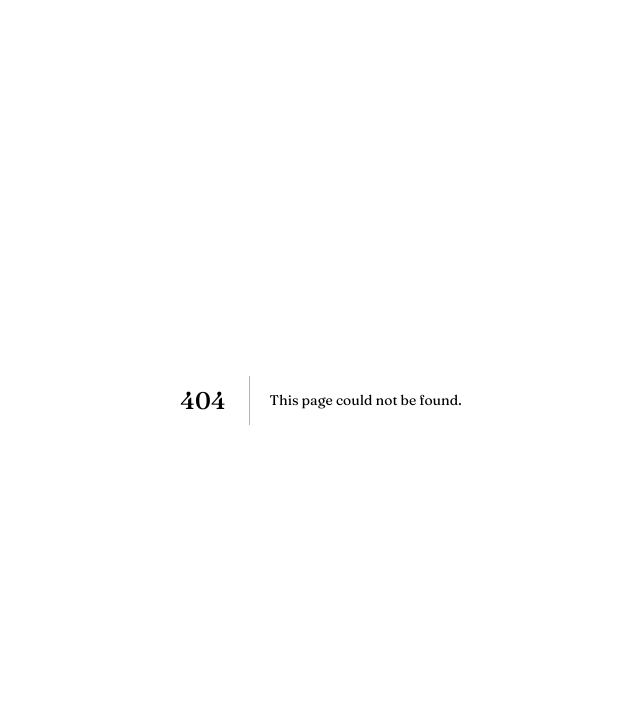
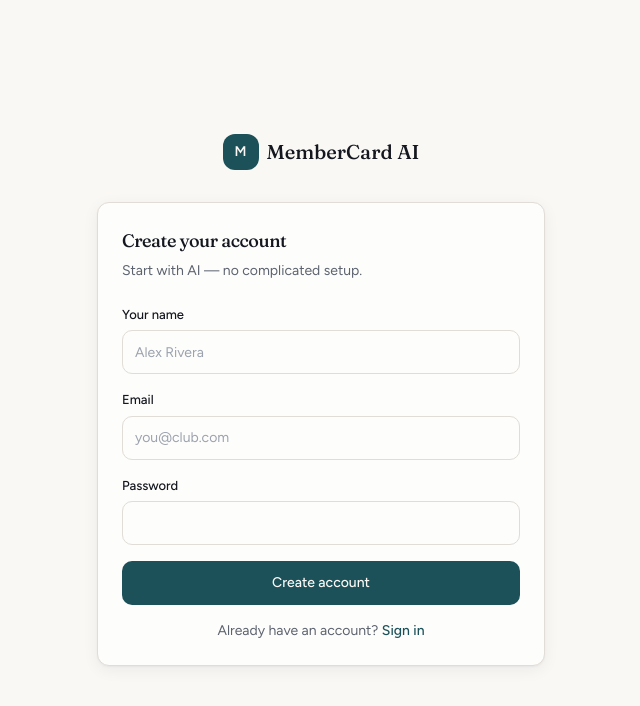
Before and after one commit to lilcoins89/membercard-ai, a Next.js app: page /login in a window 1280 px wide. Before the commit this address had no page. Shown: the top 706 px of the page, without its empty margins (319-959 px from the left). Built offline with nearby package versions, Linux system fonts and the light colour scheme.

Commit message:
Add login, AI chat page, members list, and verify API

```diff
--- /dev/null
+++ b/src/app/app/ai/page.tsx
@@ -0,0 +1,71 @@
+"use client";
+
+import { useRef, useState } from "react";
+import { Send, Sparkles } from "lucide-react";
+import { Button } from "@/components/ui/button";
+
+type Msg = { role: "user" | "assistant"; content: string };
+
+const STARTER: Msg[] = [{
+  role: "assistant",
+  content: "Let's create your membership program. What is the name of your organization?",
+}];
+
+export default function AIPage() {
+  const [messages, setMessages] = useState<Msg[]>(STARTER);
+  const [input, setInput] = useState("");
+  const [loading, setLoading] = useState(false);
+  const bottomRef = useRef<HTMLDivElement>(null);
+
+  async function send() {
+    const text = input.trim();
+    if (!text || loading) return;
+    const next = [...messages, { role: "user" as const, content: text }];
+    setMessages(next);
+    setInput("");
+    setLoading(true);
+    try {
+      const res = await fetch("/api/ai/chat", {
+        method: "POST",
+        headers: { "Content-Type": "application/json" },
+        body: JSON.stringify({ messages: next }),
+      });
+      const data = await res.json();
+      setMessages((m) => [...m, { role: "assistant", content: data.message?.content ?? data.error ?? "Done." }]);
+    } catch {
+      setMessages((m) => [...m, { role: "assistant", content: "AI is temporarily unavailable." }]);
+    } finally {
+      setLoading(false);
+      setTimeout(() => bottomRef.current?.scrollIntoView({ behavior: "smooth" }), 50);
+    }
+  }
+
+  return (
+    <div className="mx-auto flex max-w-3xl min-h-[70vh] flex-col rounded-2xl border border-border bg-card shadow-soft">
+      <div className="flex items-center gap-2 border-b border-border px-5 py-4">
+        <Sparkles className="size-4 text-primary" />
+        <div>
+          <h1 className="font-display text-lg font-medium">AI assistant</h1>
+          <p className="text-xs text-muted-foreground">Tell AI what you need. It creates members, cards, and designs.</p>
+        </div>
+      </div>
+      <div className="flex-1 space-y-4 overflow-y-auto px-5 py-4">
+        {messages.map((m, i) => (
+          <div key={i} className={`flex ${m.role === "user" ? "justify-end" : "justify-start"}`}>
+            <div className={`max-w-[85%] rounded-2xl px-4 py-2.5 text-sm leading-relaxed ${
+              m.role === "user" ? "bg-primary text-primary-foreground" : "bg-secondary text-foreground"
+            }`}>{m.content}</div>
+          </div>
+        ))}
+        {loading && <div className="text-sm text-muted-foreground">Thinking…</div>}
+        <div ref={bottomRef} />
+      </div>
+      <form className="flex gap-2 border-t border-border p-4" onSubmit={(e) => { e.preventDefault(); void send(); }}>
+        <input value={input} onChange={(e) => setInput(e.target.value)}
+          placeholder="e.g. Royal Fitness Club, Premium membership…"
+          className="h-11 flex-1 rounded-md border border-input bg-background px-3 text-sm outline-none focus-visible:ring-2 focus-visible:ring-ring" />
+        <Button type="submit" disabled={loading || !input.trim()}><Send className="size-4" /> Send</Button>
+      </form>
+    </div>
+  );
+}
--- /dev/null
+++ b/src/app/login/page.tsx
@@ -0,0 +1,96 @@
+"use client";
+
+import Link from "next/link";
+import { useState } from "react";
+import { useRouter } from "next/navigation";
+import { Button } from "@/components/ui/button";
+import { Input } from "@/components/ui/input";
+import { Card, CardContent, CardDescription, CardHeader, CardTitle } from "@/components/ui/card";
+
+export default function LoginPage() {
+  const router = useRouter();
+  const [mode, setMode] = useState<"signin" | "signup">("signup");
+  const [email, setEmail] = useState("");
+  const [password, setPassword] = useState("");
+  const [name, setName] = useState("");
+  const [loading, setLoading] = useState(false);
+  const [error, setError] = useState<string | null>(null);
+
+  async function onSubmit(e: React.FormEvent) {
+    e.preventDefault();
+    setLoading(true);
+    setError(null);
+    if (!process.env.NEXT_PUBLIC_SUPABASE_URL) {
+      router.push("/app/ai");
+      return;
+    }
+    try {
+      const { createClient } = await import("@/lib/supabase/client");
+      const supabase = createClient();
+      if (mode === "signup") {
+        const { error: err } = await supabase.auth.signUp({
+          email, password, options: { data: { full_name: name } },
+        });
+        if (err) throw err;
+      } else {
+        const { error: err } = await supabase.auth.signInWithPassword({ email, password });
+        if (err) throw err;
+      }
+      router.push("/app/ai");
+    } catch (err) {
+      setError(err instanceof Error ? err.message : "Authentication failed.");
+    } finally {
+      setLoading(false);
+    }
+  }
+
+  return (
+    <div className="grid min-h-dvh place-items-center bg-background px-4">
+      <div className="w-full max-w-md">
+        <div className="mb-8 text-center">
+          <Link href="/" className="inline-flex items-center gap-2">
+            <span className="grid size-9 place-items-center rounded-lg bg-primary text-sm font-semibold text-primary-foreground">M</span>
+            <span className="font-display text-xl font-medium">MemberCard AI</span>
+          </Link>
+        </div>
+        <Card>
+          <CardHeader>
+            <CardTitle>{mode === "signup" ? "Create your account" : "Welcome back"}</CardTitle>
+            <CardDescription>
+              {mode === "signup" ? "Start with AI — no complicated setup." : "Sign in to manage memberships and cards."}
+            </CardDescription>
+          </CardHeader>
+          <CardContent>
+            <form onSubmit={onSubmit} className="space-y-4">
+              {mode === "signup" && (
+                <div>
+                  <label className="mb-1.5 block text-[13px] font-medium">Your name</label>
+                  <Input value={name} onChange={(e) => setName(e.target.value)} placeholder="Alex Rivera" required />
+                </div>
+              )}
+              <div>
+                <label className="mb-1.5 block text-[13px] font-medium">Email</label>
+                <Input type="email" value={email} onChange={(e) => setEmail(e.target.value)} placeholder="you@club.com" required />
+              </div>
+              <div>
+                <label className="mb-1.5 block text-[13px] font-medium">Password</label>
+                <Input type="password" value={password} onChange={(e) => setPassword(e.target.value)} minLength={8} required />
+              </div>
+              {error && <p className="text-sm text-destructive">{error}</p>}
+              <Button type="submit" className="w-full" disabled={loading}>
+                {loading ? "Please wait…" : mode === "signup" ? "Create account" : "Sign in"}
+              </Button>
+            </form>
+            <p className="mt-4 text-center text-sm text-muted-foreground">
+              {mode === "signup" ? "Already have an account?" : "New here?"}{" "}
+              <button type="button" className="font-medium text-primary hover:underline"
+                onClick={() => setMode(mode === "signup" ? "signin" : "signup")}>
+                {mode === "signup" ? "Sign in" : "Create account"}
+              </button>
+            </p>
+          </CardContent>
+        </Card>
+      </div>
+    </div>
+  );
+}
```
